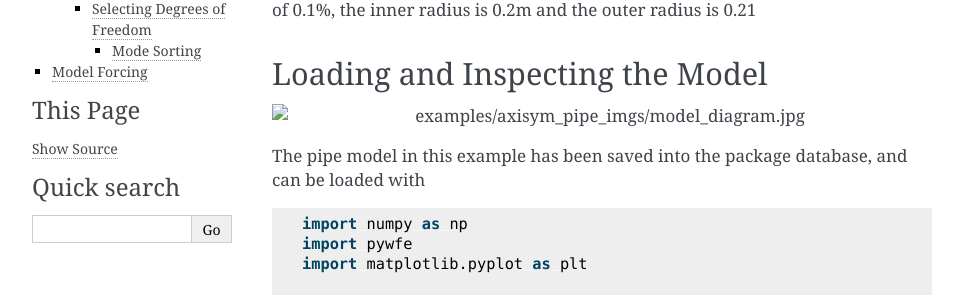
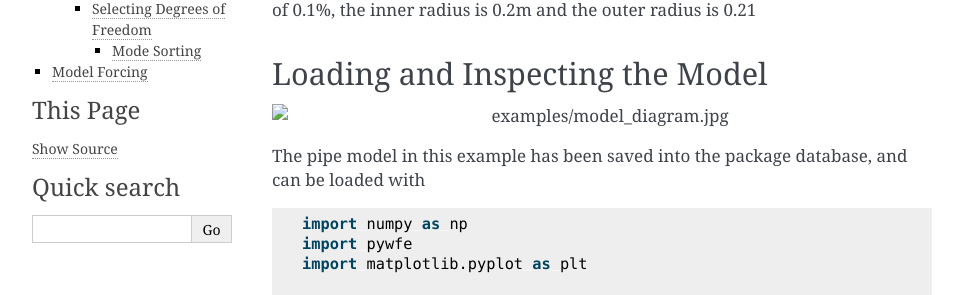
Before and after one commit to astnstn/pywfe, a Sphinx documentation site: the page built from docs/source/examples/axisym_fluid_pipe.rst, in a window 1280 px wide. Shown: the part 243-538 px from the top of the page, without its empty margins (148-1111 px from the left). Built offline with Sphinx 7.4.7, drawn with Linux system fonts in a browser that asks for light colours; the version number is read from the project's files by our own code.

Commit message:
Trying to fix  images

```diff
--- a/docs/source/examples/axisym_fluid_pipe.rst
+++ b/docs/source/examples/axisym_fluid_pipe.rst
@@ -9,7 +9,7 @@
 Loading and Inspecting the Model
 --------------------------------
 
-.. image:: ./axisym_pipe_imgs/model_diagram.jpg
+.. image:: model_diagram.jpg
    :align: center
 
 The pipe model in this example has been saved into the package database, and can be loaded with
```
Also changed, not shown: docs/source/examples/model_diagram.JPG (added), 3 other files.
